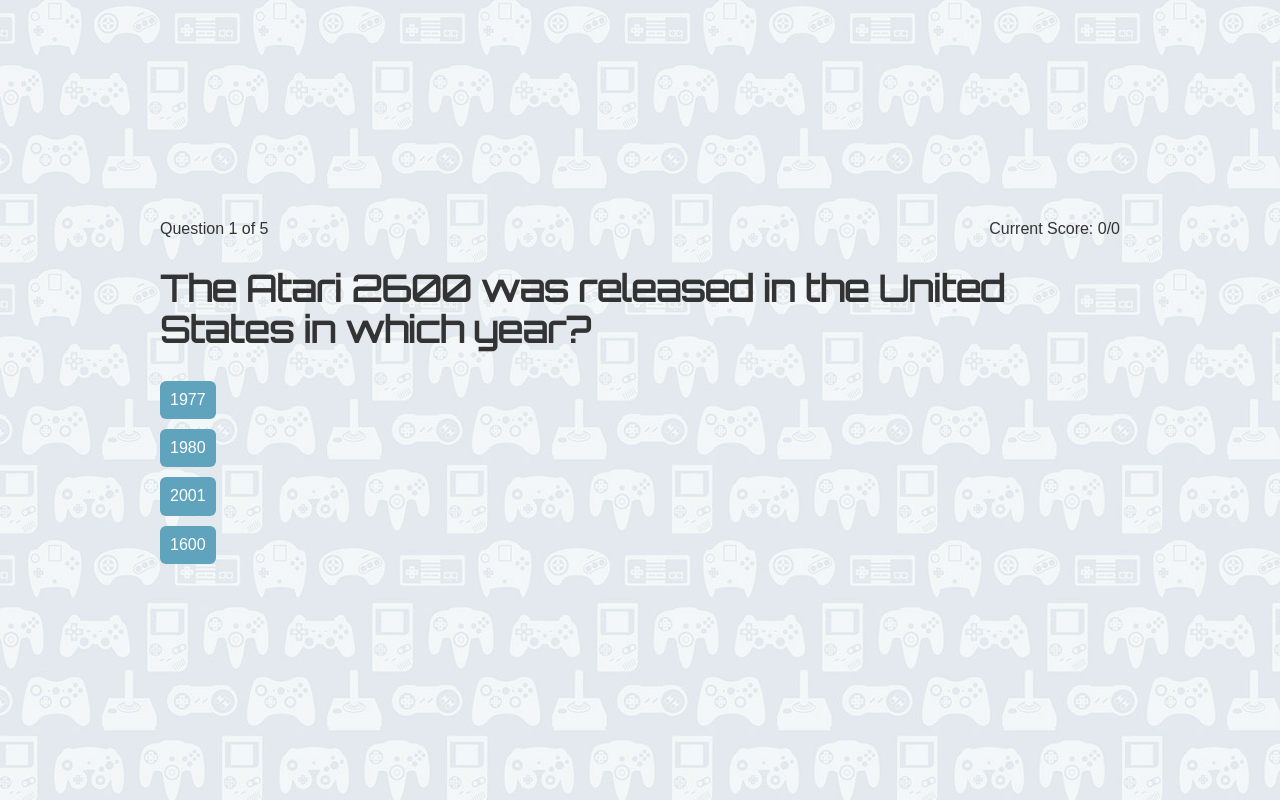
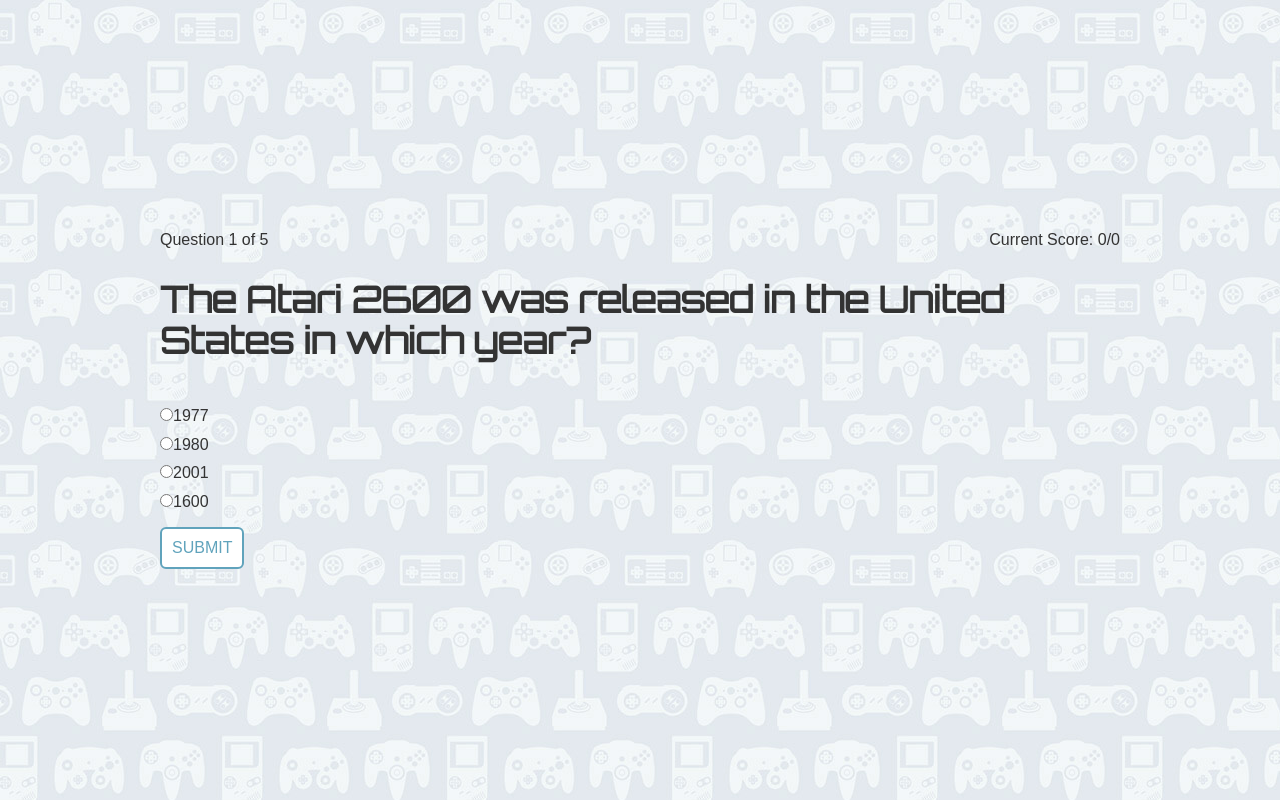
Before and after one commit to thinkful-ei-orka/Quiz-App_Taeil-Yousef, a plain HTML site: page index.html in a window 1280 px wide. Both pictures are taken after a click on the button "LET'S GO!". Drawn offline with nearby package versions, Linux system fonts and the light colour scheme.

Commit message:
Swapped answer buttons with radio inputs

```diff
--- a/app.css
+++ b/app.css
@@ -40,6 +40,11 @@ h2 {
 
 
 /* Form Elements */
+fieldset {
+  padding: 0;
+  border: 0;
+  margin: 0;
+}
 .answer {
   padding: 10px 15px;
   border: 2px solid #919DAC;
@@ -66,7 +71,7 @@ ul.answers li {
   margin-bottom: 10px;
 }
 
-button {
+:single-button{
   -webkit-appearance: none;
   padding: 10px 15px;
   border: 1px solid #919DAC;
@@ -86,6 +91,7 @@ text-transform: uppercase;
 border-radius: 6px;
 display: inline-block;
 transition: all 0.3s ease 0s;
+cursor: pointer;
 }
 
 .startButton:hover, .reset:hover {
@@ -99,7 +105,7 @@ transition: all 0.3s ease 0s;
 }
 
 .answer {
-font-family: ;
+/* font-family: ; */
 color: rgb(255, 255, 255);
 text-decoration: none;
 background: #60a3bc;
@@ -117,7 +123,7 @@ transition: all 0.4s ease 0s;
   transition: all 0.4s ease 0s;
 }
 
-.nextQuestion, .finishButton {
+.nextQuestion, .finishButton, input[type="submit"]  {
   color: #60a3bc;
 text-transform: uppercase;
 background: #ffffff;
@@ -126,6 +132,7 @@ border: 2px solid #60a3bc;
 border-radius: 6px;
 display: inline-block;
 transition: all 0.3s ease 0s;
+cursor: pointer;
 }
 
 /* .nextQuestion:hover {
--- a/app.js
+++ b/app.js
@@ -98,13 +98,13 @@ function questionTemplate () {
   // Set the question page
   let mainHtml = '';
   let questionAndScoreHtml = `<div class="question-header"><div class="question-number">Question ${store.questionNumber + 1} of ${store.questions.length}</div><div class="question-score">Current Score: ${store.score}/${store.questionNumber}</div></div>`;
-  let questionHtml = `<header><h2>${store.questions[store.questionNumber].question}</h2></header>`;
+  let questionHtml = `<form><fieldset><legend><h2>${store.questions[store.questionNumber].question}</h2></legend>`;
   let answersHtml = '';
-  let footerHtml = '<div class="question-footer"></div>';
+  let footerHtml = '</fieldset><input type="submit" value="Submit"></form><div class="question-footer"></div>';
 
   answersHtml += '<ul class="answers">';
-  store.questions[store.questionNumber].answers.forEach((answer) => {
-    answersHtml += `<li><button class="answer">${answer}</button></li>`;
+  store.questions[store.questionNumber].answers.forEach((answer, i) => {
+    answersHtml += `<li><input type="radio" id="answer${i}" name="answer" data-answer="${answer}"><label for="answer${i}">${answer}</label></li>`;
   });
   answersHtml += '</ul>';
   mainHtml = '<section class="page"><div class="container">' + questionAndScoreHtml + questionHtml + answersHtml + footerHtml + '</div></section>';
@@ -112,14 +112,26 @@ function questionTemplate () {
   $('main').html(mainHtml);
 
   // Initiate question buttons
-  $('.answer').on('click', function() {
-    if ($(this).html() === store.questions[store.questionNumber].correctAnswer) {
-      renderCorrect();
+  let questionAnswered = false;
+  $('form').submit(function(e) {
+    e.preventDefault();
+    if (questionAnswered) {
+      return; // don't let them answer a question twice
+    }
+
+    let selectedAnswer = $('input[name="answer"]:checked');
+
+    // Answer was selected
+    if (selectedAnswer.length) {
+      questionAnswered = true;
+      if ($(selectedAnswer).data('answer').toString() === store.questions[store.questionNumber].correctAnswer) {
+        renderCorrect();
+      } else {
+        renderIncorrect();
+      }
     } else {
-      renderIncorrect();
+      $('.question-footer').html(`<div class="alert info">Please select an answer.</div>`);
     }
-    $(this).addClass('selected');
-    $('.answer').off('click');
   });
 }
 
@@ -154,6 +166,8 @@ function endQuizTemplate () {
 /** ******** RENDER FUNCTION(S) **********/
 
 function renderCorrect() {
+  $('input[type="submit"]').remove();
+
   // if it's the last question, say Finish instead of next question
   let buttonText = '';
   if (store.questionNumber === store.questions.length - 1) {
@@ -174,6 +188,8 @@ function renderCorrect() {
 }
 
 function renderIncorrect() {
+  $('input[type="submit"]').remove();
+
   // if it's the last question, say Finish instead of next question
   let buttonText = '';
   if (store.questionNumber === store.questions.length - 1) {
```
